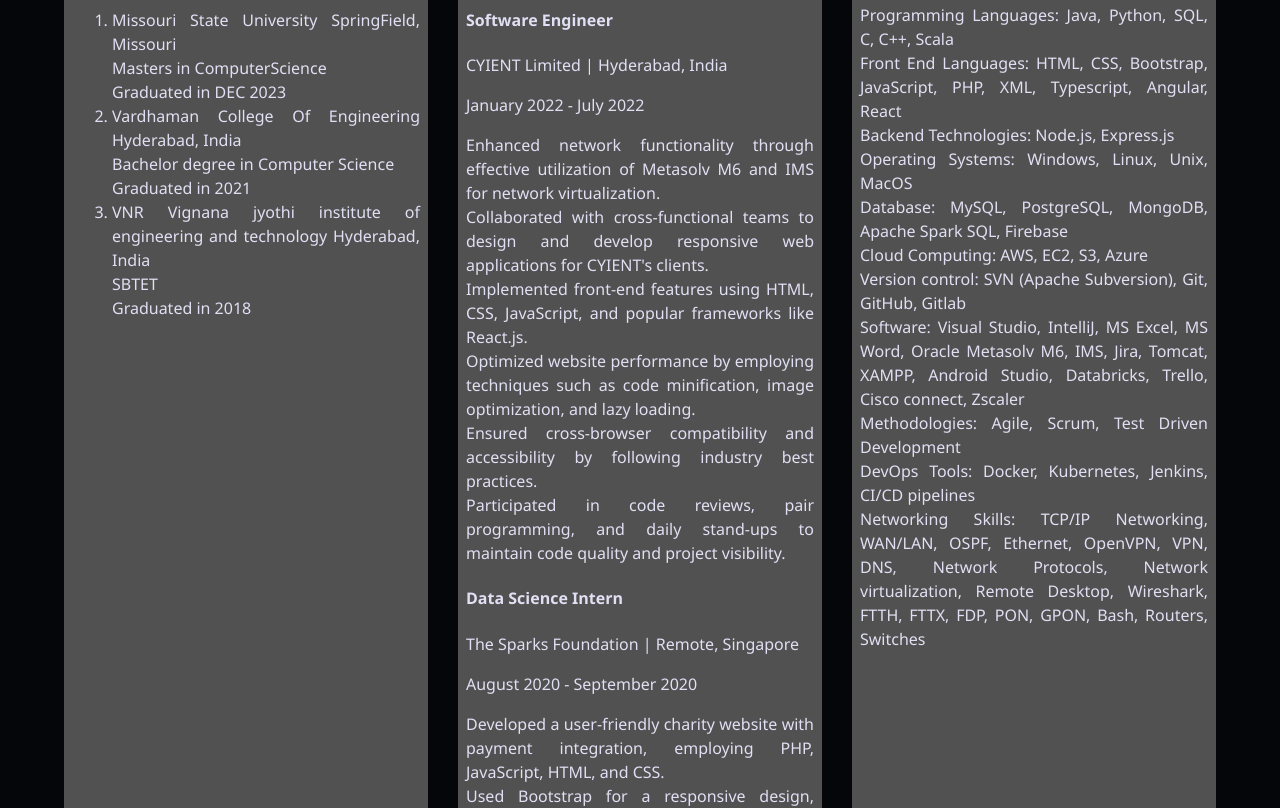
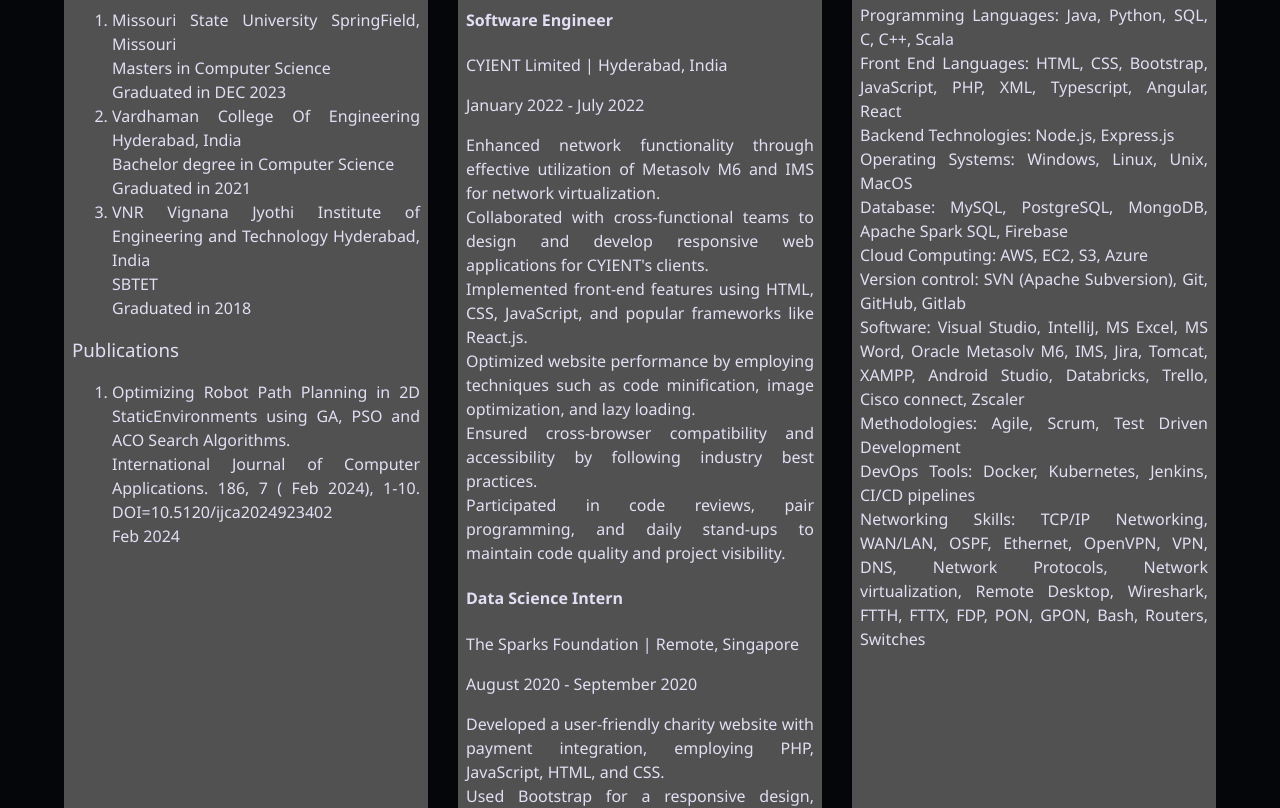
Before and after one commit to fuzz503/pranithvarma, a website: page about.html in a window 1280 px wide. Shown: the part 1020-1828 px from the top of the page. Drawn offline with Linux system fonts and the light colour scheme.

Commit message:
Update about.html

```diff
--- a/about.html
+++ b/about.html
@@ -84,23 +84,31 @@
 
         <div class="job job-1">
   <h3>Education</h3>
-
   <h4></h4>
   <ol>
     <li>
       Missouri State University SpringField, Missouri<br />
-              Masters in ComputerScience <br />
+      Masters in Computer Science<br />
       Graduated in DEC 2023
     </li>
     <li>
       Vardhaman College Of Engineering Hyderabad, India<br />
-              Bachelor degree in Computer Science <br />
+      Bachelor degree in Computer Science<br />
       Graduated in 2021
     </li>
     <li>
-              VNR Vignana jyothi institute of engineering and technology  Hyderabad, India <br />
-              SBTET  <br />
+      VNR Vignana Jyothi Institute of Engineering and Technology Hyderabad, India<br />
+      SBTET<br />
       Graduated in 2018
+    </li>
+  </ol>
+  <h3>Publications</h3>
+  <ol>
+    <li>
+      Optimizing Robot Path Planning in 2D StaticEnvironments using GA, PSO and ACO Search Algorithms.<br />
+      International Journal of
+Computer Applications. 186, 7 ( Feb 2024), 1-10. DOI=10.5120/ijca2024923402<br />
+      Feb 2024
     </li>
   </ol>
 </div>
```
Lines whose indentation alone changed are shown as unchanged.
